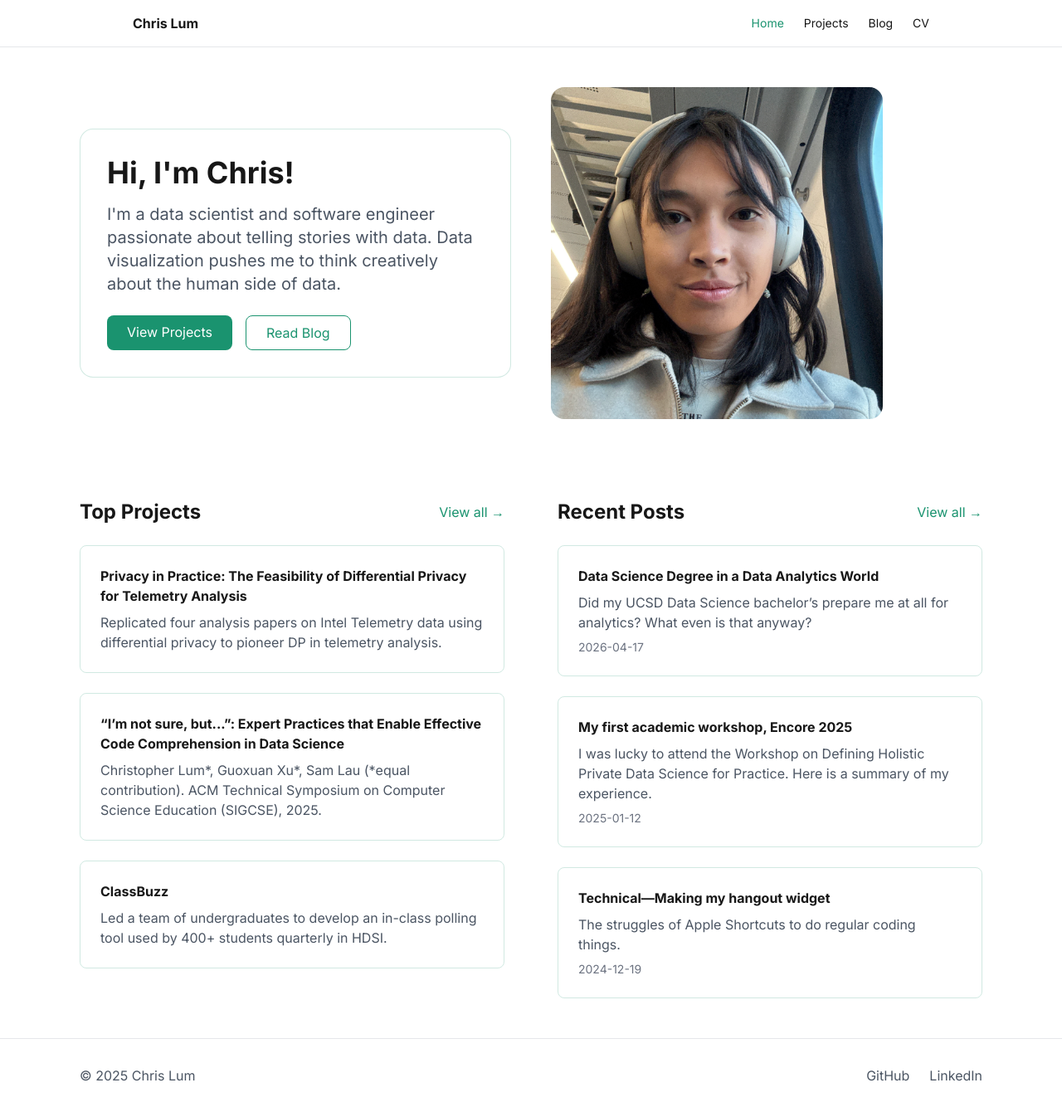
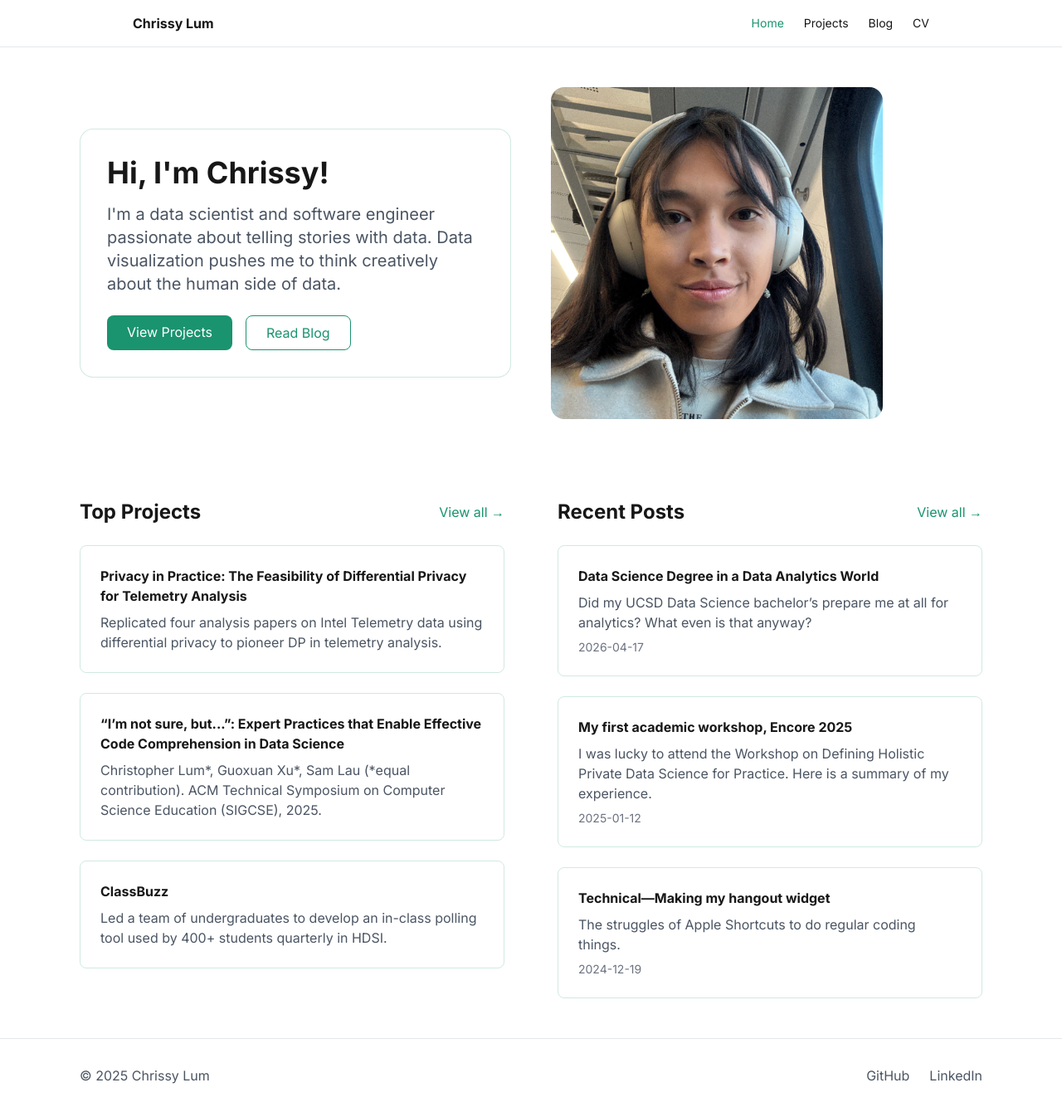
Before and after one commit to ch-lum/ch-lum.github.io, a Next.js app: page / in a window 1280 px wide. Shown: the whole page at 83% size. Built offline with nearby package versions, Linux system fonts and the light colour scheme.

Commit message:
chris -> chrissy

```diff
--- a/src/app/layout.tsx
+++ b/src/app/layout.tsx
@@ -7,8 +7,8 @@ import Footer from "../components/layout/Footer";
 const inter = Inter({ subsets: ["latin"] });
 
 export const metadata: Metadata = {
-  title: "Chris Lum",
-  description: "Personal portfolio and blog of Chris Lum",
+  title: "Chrissy Lum",
+  description: "Personal portfolio and blog of Chrissy Lum",
   icons: {
     icon: "/favicon.ico",
     shortcut: "/favicon.ico",
--- a/src/app/page.tsx
+++ b/src/app/page.tsx
@@ -13,7 +13,7 @@ export default function HomePage() {
       <div className="grid grid-cols-1 md:grid-cols-2 gap-12 items-center mb-24 animate-fade-in-down">
         <div className="relative">
           <div className="relative bg-white p-8 rounded-2xl border border-accent/20">
-            <h1 className="text-4xl font-bold mb-4">Hi, I&apos;m Chris!</h1>
+            <h1 className="text-4xl font-bold mb-4">Hi, I&apos;m Chrissy!</h1>
             <p className="text-xl text-gray-600 mb-6">
               I&apos;m a data scientist and software engineer passionate about
               telling stories with data. Data visualization pushes me to think
@@ -38,7 +38,7 @@ export default function HomePage() {
         <div className="relative w-fit">
           <Image
             src="/images/profile.jpg"
-            alt="Chris Lum"
+            alt="Chrissy Lum"
             width={400}
             height={400}
             className="rounded-2xl"
--- a/src/components/layout/Footer.tsx
+++ b/src/components/layout/Footer.tsx
@@ -4,7 +4,7 @@ export default function Footer() {
       <div className="max-w-6xl mx-auto px-4 sm:px-6 lg:px-8 py-8">
         <div className="flex flex-col md:flex-row justify-between items-center">
           <p className="text-gray-600">
-            © {new Date().getFullYear()} Chris Lum
+            © {new Date().getFullYear()} Chrissy Lum
           </p>
           <div className="flex space-x-6 mt-4 md:mt-0">
             <a
--- a/src/components/layout/Navbar.tsx
+++ b/src/components/layout/Navbar.tsx
@@ -20,7 +20,7 @@ export default function Navbar() {
             href="/"
             className="texÍt-xl font-bold hover:text-gray-600 transition-colors"
           >
-            Chris Lum
+            Chrissy Lum
           </Link>
 
           <div className="flex flex-wrap gap-x-6 gap-y-2 text-sm">
```
